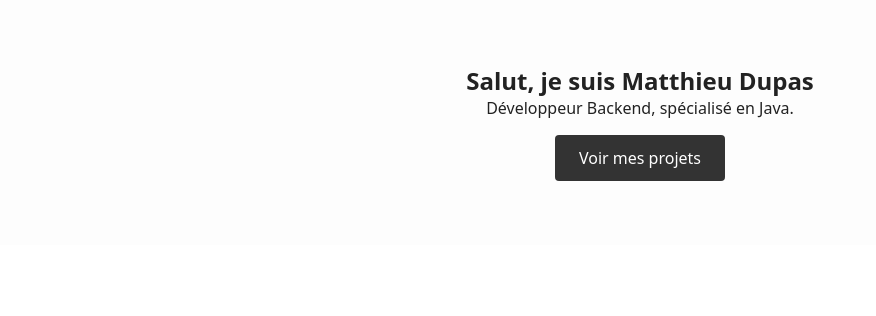
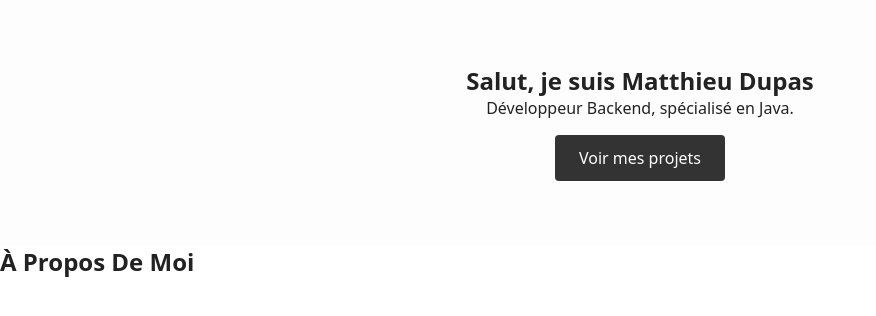
Before and after one commit to matthieudupas/portfolio, a React (Vite) app: page / in a window 1280 px wide. Shown: the top 316 px of the page, without its empty margins (0-876 px from the left). Built offline with nearby package versions, Linux system fonts and the light colour scheme.

Commit message:
feat: add About section

```diff
--- a/src/App.tsx
+++ b/src/App.tsx
@@ -1,10 +1,12 @@
 import Hero from "./sections/hero/Hero.tsx";
+import About from "./sections/about/About.tsx";
 
 function App() {
 
   return (
     <>
         <Hero/>
+        <About/>
     </>
   )
 }
--- /dev/null
+++ b/src/sections/about/About.module.css
@@ -0,0 +1,3 @@
+.about {
+
+}
--- /dev/null
+++ b/src/sections/about/About.tsx
@@ -0,0 +1,10 @@
+import styles from "./About.module.css";
+
+export default function About() {
+    return (
+        <section className={styles.about}>
+            <h1>À Propos De Moi</h1>
+            <p></p>
+        </section>
+    )
+}
```
